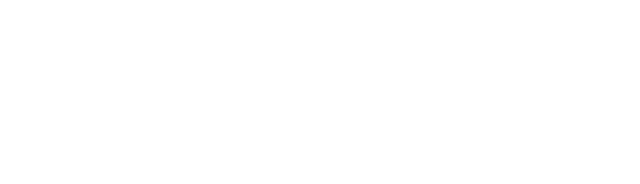
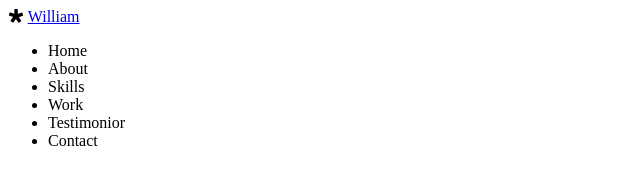
Before and after one commit to dizikjh/portfolio, a plain HTML site: page index.html in a window 1280 px wide. Shown: the whole page, without its empty margins (0-640 px from the left). Drawn offline with Linux system fonts and the light colour scheme; files that its build step writes are made by us from their sources; files whose address does not match are found by name.

Commit message:
HTML / Navbar

```diff
--- a/index.html
+++ b/index.html
@@ -15,6 +15,34 @@
     <script src="main.js" defer></script>
 </head>
 <body>
+    <!-- Navbar -->
+    <nav id="navbar">
+        <div class="navbar__logo">
+            <i class="fab fa-diaspora"></i>
+
+            <a href="#">William</a>
+        </div>
+        <div>
+            <ul class="navbar__menu">
+                <li class="navbar__menu__item">Home</li>
+                <li class="navbar__menu__item">About</li>
+                <li class="navbar__menu__item">Skills</li>
+                <li class="navbar__menu__item">Work</li>
+                <li class="navbar__menu__item">Testimonior</li>
+                <li class="navbar__menu__item">Contact</li>
+            </ul>
+        </div>
+    </nav>
+    <!-- About -->
+    <section id="about"></section>
+    <!-- Skills -->
+    <section id="skills"></section>
+    <!-- Work -->
+    <section id="work"></section>
+    <!-- Testimonior -->
+    <section id="testimonior"></section>
+    <!-- Contact -->
+    <section id="contact"></section>
 
 </body>
 </html>
```
Also changed, not shown: 1 other file.
